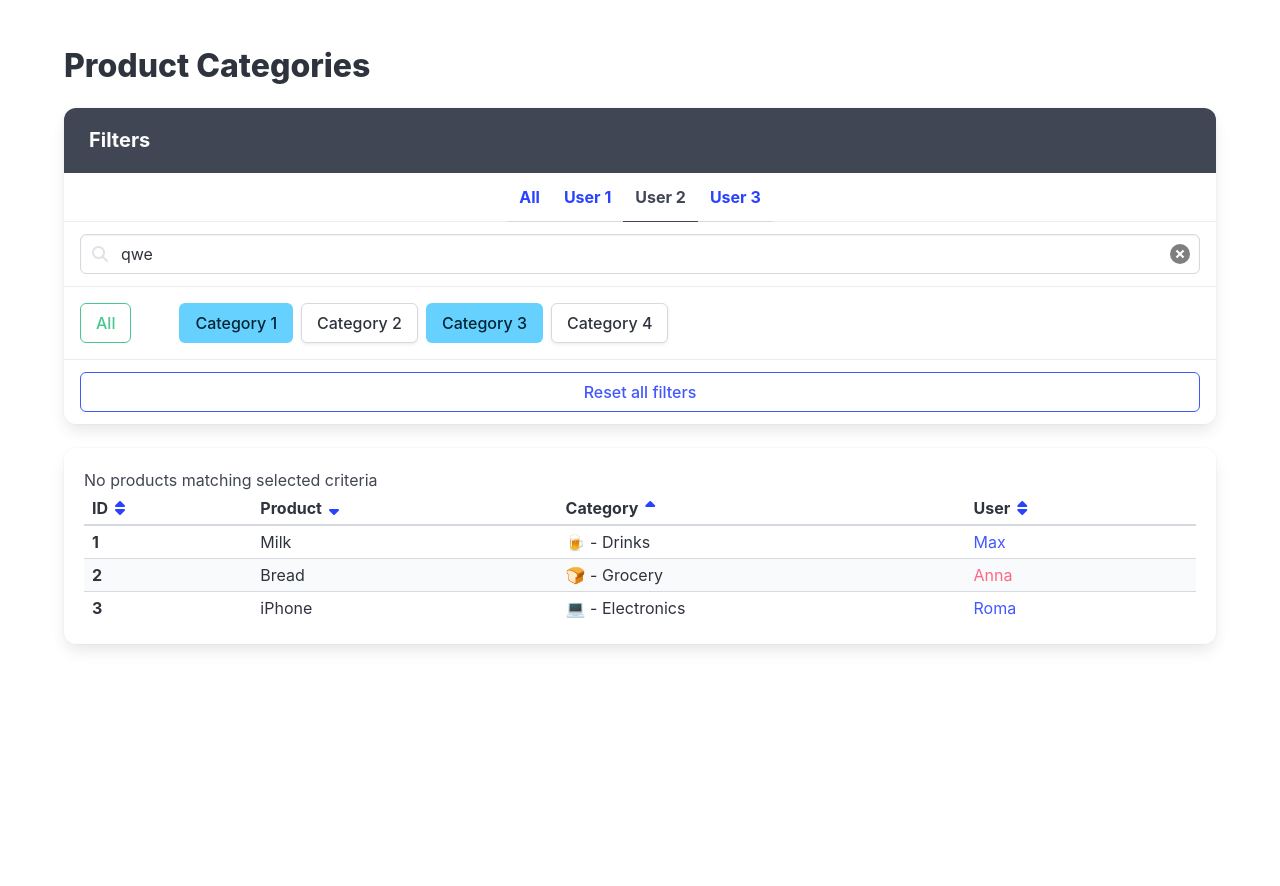
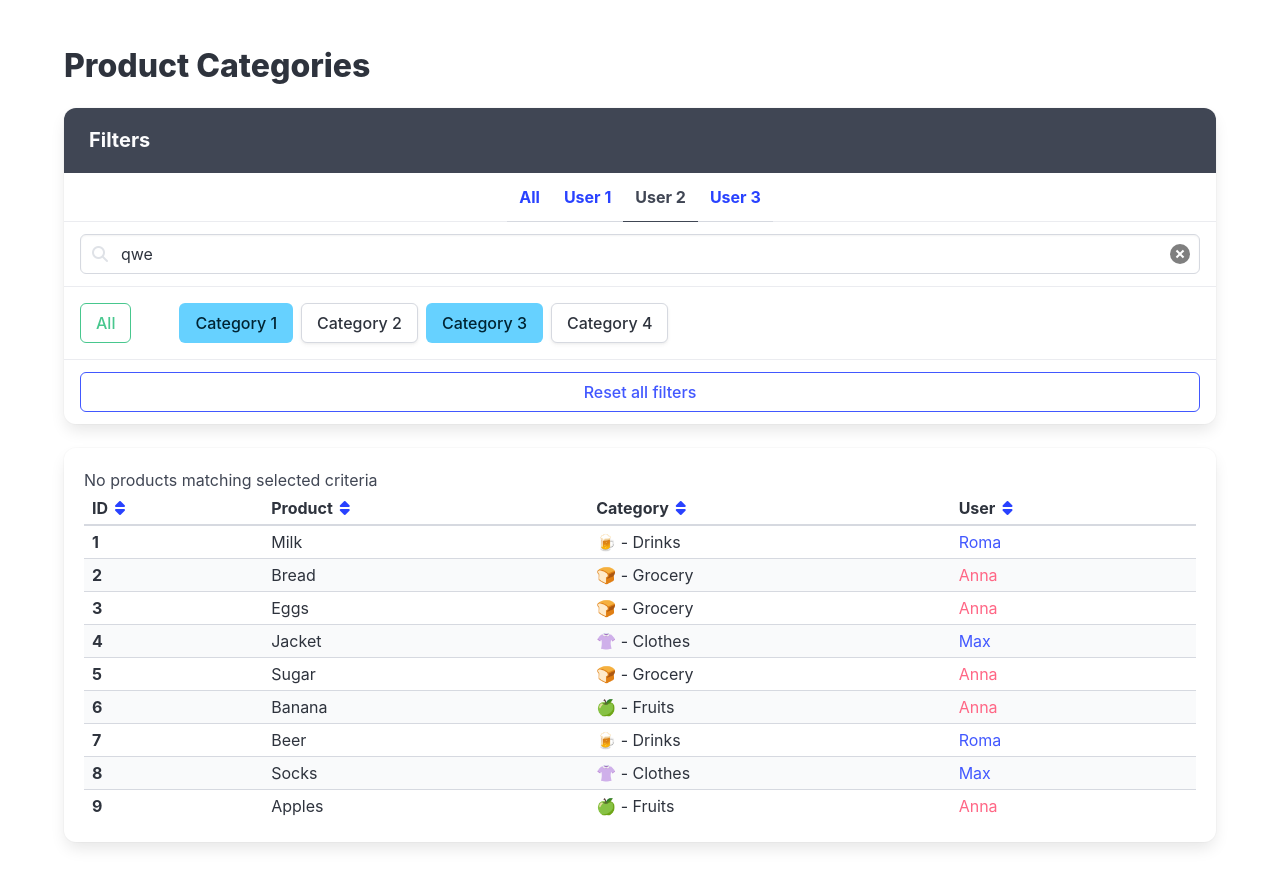
Before and after one commit to AzartiksMan/react_practice, a React (Vite) app: page / in a window 1280 px wide. Shown: the top 886 px of the page. Before the commit the page ends 800 px from the top, so only its background shows below. Built offline with nearby package versions, Linux system fonts and the light colour scheme.

Commit message:
task 1 Solve

```diff
--- a/package.json
+++ b/package.json
@@ -1,6 +1,6 @@
 {
   "name": "react_product-categories-practice",
-  "homepage": "react_product-categories-practice",
+  "homepage": "react_practice",
   "version": "0.1.0",
   "keywords": [],
   "author": "Mate Academy",
@@ -14,7 +14,7 @@
   },
   "devDependencies": {
     "@cypress/react18": "^2.0.1",
-    "@mate-academy/scripts": "^1.8.5",
+    "@mate-academy/scripts": "^2.1.1",
     "@mate-academy/stylelint-config": "*",
     "@vitejs/plugin-react": "^4.3.1",
     "cypress": "^13.13.0",
--- a/src/App.jsx
+++ b/src/App.jsx
@@ -1,19 +1,30 @@
-/* eslint-disable jsx-a11y/accessible-emoji */
-import React from 'react';
+import React, { useState } from 'react';
 import './App.scss';
+import cn from 'classnames';
 
-// import usersFromServer from './api/users';
-// import categoriesFromServer from './api/categories';
-// import productsFromServer from './api/products';
+import usersFromServer from './api/users';
+import categoriesFromServer from './api/categories';
+import productsFromServer from './api/products';
 
-// const products = productsFromServer.map((product) => {
-//   const category = null; // find by product.categoryId
-//   const user = null; // find by category.ownerId
+const getProducts = productsFromServer.map(product => {
+  const category =
+    categoriesFromServer.find(cat => cat.id === product.categoryId) || null;
+  const user =
+    usersFromServer.find(person => person.id === category.ownerId) || null;
 
-//   return null;
-// });
+  return {
+    ...product,
+    category,
+    user,
+  };
+});
 
-export const App = () => (
+const TABLE_COLUMNS_TITLE = ['ID', 'Product', 'Category', 'User'];
+
+export const App = () => {
+  const products = getProducts;
+
+  return (
     <div className="section">
       <div className="container">
         <h1 className="title">Product Categories</h1>
@@ -68,7 +79,6 @@ export const App = () => (
                 </span>
 
                 <span className="icon is-right">
-                {/* eslint-disable-next-line jsx-a11y/control-has-associated-label */}
                   <button
                     data-cy="ClearButton"
                     type="button"
@@ -142,107 +152,294 @@ export const App = () => (
           >
             <thead>
               <tr>
-              <th>
+                {TABLE_COLUMNS_TITLE.map(title => {
+                  return (
+                    <th key={title}>
                       <span className="is-flex is-flex-wrap-nowrap">
-                  ID
-
+                        {title}
                         <a href="#/">
                           <span className="icon">
-                      <i data-cy="SortIcon" className="fas fa-sort" />
+                            <i
+                              data-cy="SortIcon"
+                              className={cn(
+                                'fas',
+                                { 'fa-sort': true },
+                                { 'fa-sort-up': false },
+                                { 'fa-sort-down': false },
+                              )}
+                            />
                           </span>
                         </a>
                       </span>
                     </th>
-
-              <th>
-                <span className="is-flex is-flex-wrap-nowrap">
-                  Product
-
-                  <a href="#/">
-                    <span className="icon">
-                      <i data-cy="SortIcon" className="fas fa-sort-down" />
-                    </span>
-                  </a>
-                </span>
-              </th>
-
-              <th>
-                <span className="is-flex is-flex-wrap-nowrap">
-                  Category
-
-                  <a href="#/">
-                    <span className="icon">
-                      <i data-cy="SortIcon" className="fas fa-sort-up" />
-                    </span>
-                  </a>
-                </span>
-              </th>
-
-              <th>
-                <span className="is-flex is-flex-wrap-nowrap">
-                  User
-
-                  <a href="#/">
-                    <span className="icon">
-                      <i data-cy="SortIcon" className="fas fa-sort" />
-                    </span>
-                  </a>
-                </span>
-              </th>
+                  );
+                })}
               </tr>
             </thead>
 
             <tbody>
+              {products.map(product => {
+                const isMale = product.user.sex === 'm';
+
+                return (
                   <tr data-cy="Product">
                     <td className="has-text-weight-bold" data-cy="ProductId">
-                1
+                      {product.id}
                     </td>
 
-              <td data-cy="ProductName">Milk</td>
-              <td data-cy="ProductCategory">🍺 - Drinks</td>
+                    <td data-cy="ProductName">{product.name}</td>
+                    <td data-cy="ProductCategory">
+                      {`${product.category.icon} - ${product.category.title}`}
+                    </td>
 
                     <td
                       data-cy="ProductUser"
-                className="has-text-link"
+                      className={cn(
+                        { 'has-text-link': isMale },
+                        { 'has-text-danger': !isMale },
+                      )}
                     >
-                Max
+                      {product.user.name}
                     </td>
                   </tr>
-
-            <tr data-cy="Product">
-              <td className="has-text-weight-bold" data-cy="ProductId">
-                2
-              </td>
-
-              <td data-cy="ProductName">Bread</td>
-              <td data-cy="ProductCategory">🍞 - Grocery</td>
-
-              <td
-                data-cy="ProductUser"
-                className="has-text-danger"
-              >
-                Anna
-              </td>
-            </tr>
-
-            <tr data-cy="Product">
-              <td className="has-text-weight-bold" data-cy="ProductId">
-                3
-              </td>
-
-              <td data-cy="ProductName">iPhone</td>
-              <td data-cy="ProductCategory">💻 - Electronics</td>
-
-              <td
-                data-cy="ProductUser"
-                className="has-text-link"
-              >
-                Roma
-              </td>
-            </tr>
+                );
+              })}
             </tbody>
           </table>
         </div>
       </div>
     </div>
   );
+};
+
+// <div className="section">
+//   <div className="container">
+//     <h1 className="title">Product Categories</h1>
+
+//     <div className="block">
+//       <nav className="panel">
+//         <p className="panel-heading">Filters</p>
+
+//         <p className="panel-tabs has-text-weight-bold">
+//           <a
+//             data-cy="FilterAllUsers"
+//             href="#/"
+//           >
+//             All
+//           </a>
+
+//           <a
+//             data-cy="FilterUser"
+//             href="#/"
+//           >
+//             User 1
+//           </a>
+
+//           <a
+//             data-cy="FilterUser"
+//             href="#/"
+//             className="is-active"
+//           >
+//             User 2
+//           </a>
+
+//           <a
+//             data-cy="FilterUser"
+//             href="#/"
+//           >
+//             User 3
+//           </a>
+//         </p>
+
+//         <div className="panel-block">
+//           <p className="control has-icons-left has-icons-right">
+//             <input
+//               data-cy="SearchField"
+//               type="text"
+//               className="input"
+//               placeholder="Search"
+//               value="qwe"
+//             />
+
+//             <span className="icon is-left">
+//               <i className="fas fa-search" aria-hidden="true" />
+//             </span>
+
+//             <span className="icon is-right">
+//               {/* eslint-disable-next-line jsx-a11y/control-has-associated-label */}
+//               <button
+//                 data-cy="ClearButton"
+//                 type="button"
+//                 className="delete"
+//               />
+//             </span>
+//           </p>
+//         </div>
+
+//         <div className="panel-block is-flex-wrap-wrap">
+//           <a
+//             href="#/"
+//             data-cy="AllCategories"
+//             className="button is-success mr-6 is-outlined"
+//           >
+//             All
+//           </a>
+
+//           <a
+//             data-cy="Category"
+//             className="button mr-2 my-1 is-info"
+//             href="#/"
+//           >
+//             Category 1
+//           </a>
+
+//           <a
+//             data-cy="Category"
+//             className="button mr-2 my-1"
+//             href="#/"
+//           >
+//             Category 2
+//           </a>
+
+//           <a
+//             data-cy="Category"
+//             className="button mr-2 my-1 is-info"
+//             href="#/"
+//           >
+//             Category 3
+//           </a>
+//           <a
+//             data-cy="Category"
+//             className="button mr-2 my-1"
+//             href="#/"
+//           >
+//             Category 4
+//           </a>
+//         </div>
+
+//         <div className="panel-block">
+//           <a
+//             data-cy="ResetAllButton"
+//             href="#/"
+//             className="button is-link is-outlined is-fullwidth"
+//           >
+//             Reset all filters
+//           </a>
+//         </div>
+//       </nav>
+//     </div>
+
+//     <div className="box table-container">
+//       <p data-cy="NoMatchingMessage">
+//         No products matching selected criteria
+//       </p>
+
+//       <table
+//         data-cy="ProductTable"
+//         className="table is-striped is-narrow is-fullwidth"
+//       >
+//         <thead>
+//           <tr>
+//             <th>
+//               <span className="is-flex is-flex-wrap-nowrap">
+//                 ID
+
+//                 <a href="#/">
+//                   <span className="icon">
+//                     <i data-cy="SortIcon" className="fas fa-sort" />
+//                   </span>
+//                 </a>
+//               </span>
+//             </th>
+
+//             <th>
+//               <span className="is-flex is-flex-wrap-nowrap">
+//                 Product
+
+//                 <a href="#/">
+//                   <span className="icon">
+//                     <i data-cy="SortIcon" className="fas fa-sort-down" />
+//                   </span>
+//                 </a>
+//               </span>
+//             </th>
+
+//             <th>
+//               <span className="is-flex is-flex-wrap-nowrap">
+//                 Category
+
+//                 <a href="#/">
+//                   <span className="icon">
+//                     <i data-cy="SortIcon" className="fas fa-sort-up" />
+//                   </span>
+//                 </a>
+//               </span>
+//             </th>
+
+//             <th>
+//               <span className="is-flex is-flex-wrap-nowrap">
+//                 User
+
+//                 <a href="#/">
+//                   <span className="icon">
+//                     <i data-cy="SortIcon" className="fas fa-sort" />
+//                   </span>
+//                 </a>
+//               </span>
+//             </th>
+//           </tr>
+//         </thead>
+
+//         <tbody>
+//           <tr data-cy="Product">
+//             <td className="has-text-weight-bold" data-cy="ProductId">
+//               1
+//             </td>
+
+//             <td data-cy="ProductName">Milk</td>
+//             <td data-cy="ProductCategory">🍺 - Drinks</td>
+
+//             <td
+//               data-cy="ProductUser"
+//               className="has-text-link"
+//             >
+//               Max
+//             </td>
+//           </tr>
+
+//           <tr data-cy="Product">
+//             <td className="has-text-weight-bold" data-cy="ProductId">
+//               2
+//             </td>
+
+//             <td data-cy="ProductName">Bread</td>
+//             <td data-cy="ProductCategory">🍞 - Grocery</td>
+
+//             <td
+//               data-cy="ProductUser"
+//               className="has-text-danger"
+//             >
+//               Anna
+//             </td>
+//           </tr>
+
+//           <tr data-cy="Product">
+//             <td className="has-text-weight-bold" data-cy="ProductId">
+//               3
+//             </td>
+
+//             <td data-cy="ProductName">iPhone</td>
+//             <td data-cy="ProductCategory">💻 - Electronics</td>
+
+//             <td
+//               data-cy="ProductUser"
+//               className="has-text-link"
+//             >
+//               Roma
+//             </td>
+//           </tr>
+//         </tbody>
+//       </table>
+//     </div>
+//   </div>
+// </div>
```
Also changed, not shown: 2 other files (tests, documents, lock files or other folders). Lines whose indentation alone changed are shown as unchanged.
